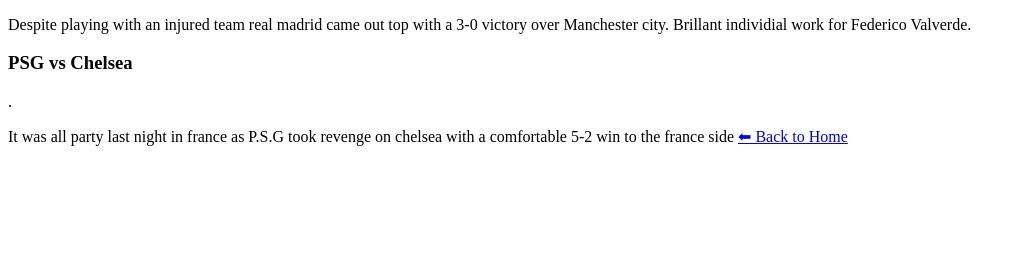
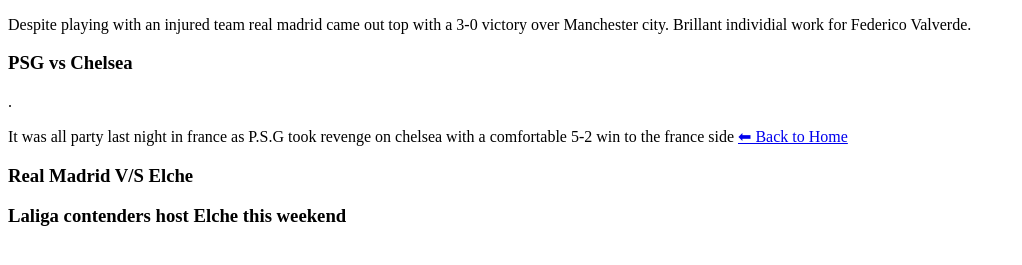
Before and after one commit to itzde15/my-fun-blog, a plain HTML site: page football.html in a window 1280 px wide. Shown: the part 105-370 px from the top of the page, without its empty margins (0-1022 px from the left). Drawn offline with Linux system fonts and the light colour scheme.

Commit message:
Update football.html

```diff
--- a/football.html
+++ b/football.html
@@ -21,3 +21,6 @@
 
 </body>
 </html>
+<h3>Real Madrid V/S Elche<h/3>
+<p>
+Laliga contenders host Elche this weekend
```
